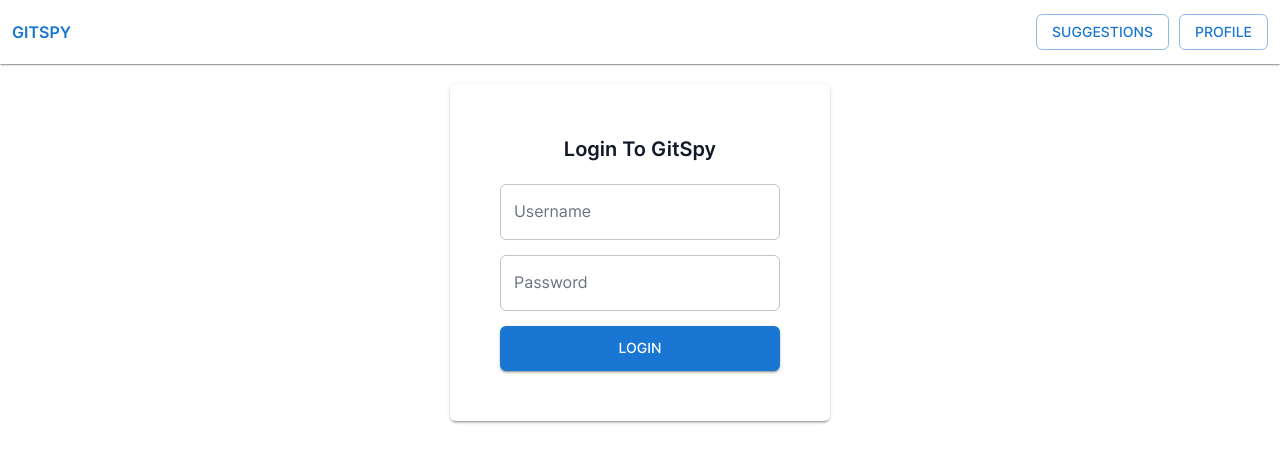
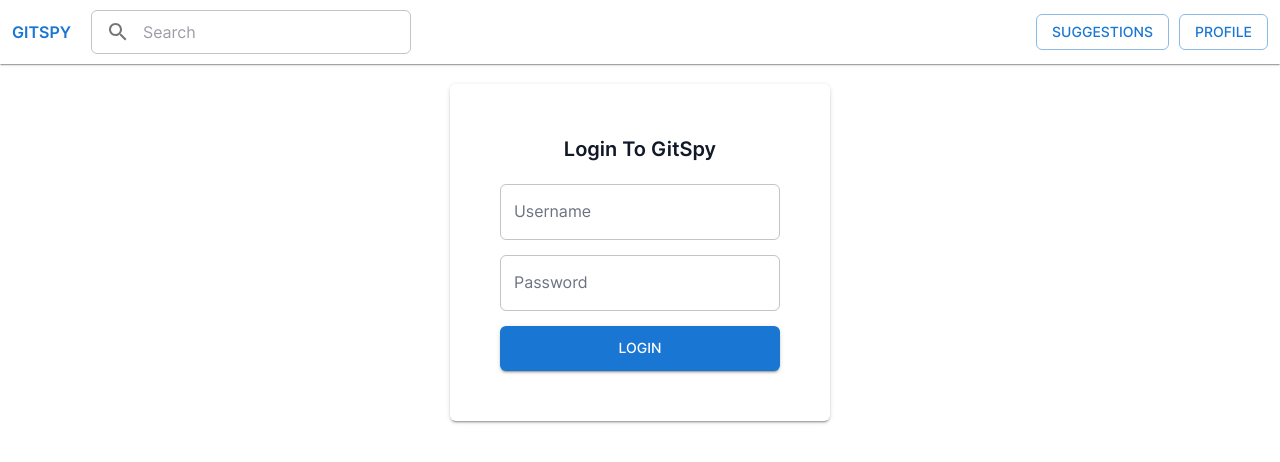
Before and after one commit to swag1223/GitSpy, a React (Vite) app: page /login in a window 1280 px wide. Shown: the top 462 px of the page. Built offline with nearby package versions, Linux system fonts and the light colour scheme; no server answers.

Commit message:
search temp

```diff
--- /dev/null
+++ b/src/components/SearchResultItem/SearchResultItem.tsx
@@ -0,0 +1,18 @@
+import { Avatar, Box, Typography } from '@mui/material';
+import { StyledSearchResultItem } from './style';
+
+const SearchResultItem = (props) => {
+  const { option } = props;
+
+  return (
+    <StyledSearchResultItem key={option.id} {...props}>
+      <Box display="flex" flexDirection="column">
+        <Typography variant="body1">{option.login}</Typography>
+        {/* <Typography variant="body2">{option.description}</Typography> */}
+      </Box>
+      <Avatar src={option.avatar_url} />
+    </StyledSearchResultItem>
+  );
+};
+
+export default SearchResultItem;
--- /dev/null
+++ b/src/components/SearchResultItem/style.ts
@@ -0,0 +1,16 @@
+import { styled, Box } from '@mui/material';
+
+const StyledSearchResultItem = styled(Box)(
+  ({
+    theme: {
+      typography: { pxToRem },
+    },
+  }) => ({
+    padding: `${pxToRem(4)} ${pxToRem(16)}`,
+    width: '100%',
+    display: 'flex',
+    justifyContent: 'space-between !important',
+  })
+);
+
+export { StyledSearchResultItem };
--- /dev/null
+++ b/src/components/Searchbar/Searchbar.tsx
@@ -0,0 +1,29 @@
+import { Autocomplete, InputAdornment } from '@mui/material';
+import SearchIcon from '@mui/icons-material/Search';
+import { StyledTextField } from './style';
+
+const SearchBar = (props) => {
+  const { ...restProps } = props;
+
+  return (
+    <Autocomplete
+      {...restProps}
+      renderInput={(params) => (
+        <StyledTextField
+          {...params}
+          placeholder="Search"
+          InputProps={{
+            ...params.InputProps,
+            startAdornment: (
+              <InputAdornment position="start">
+                <SearchIcon />
+              </InputAdornment>
+            ),
+          }}
+        />
+      )}
+    />
+  );
+};
+
+export default SearchBar;
--- /dev/null
+++ b/src/components/Searchbar/style.ts
@@ -0,0 +1,21 @@
+import { styled, TextField } from '@mui/material';
+
+const StyledTextField = styled(TextField)(
+  ({
+    theme: {
+      typography: { pxToRem },
+      spacing,
+    },
+  }) => ({
+    '& .MuiInputBase-root': {
+      marginLeft: spacing(5),
+      minWidth: pxToRem(300),
+      // width: 'auto',
+      // width: pxToRem(402),
+      // boxShadow: shadows[2],
+      padding: `${pxToRem(3)} ${pxToRem(15)}}`,
+    },
+  })
+);
+
+export { StyledTextField };
--- a/src/containers/Navbar/Navbar.tsx
+++ b/src/containers/Navbar/Navbar.tsx
@@ -1,40 +1,72 @@
 import { Link } from 'react-router-dom';
+// import { debounce } from 'lodash';
 
 import AppBar from '@mui/material/AppBar';
 import Box from '@mui/material/Box';
 import Toolbar from '@mui/material/Toolbar';
 import Typography from '@mui/material/Typography';
-import { Button, InputBase, styled } from '@mui/material';
+import {
+  Autocomplete,
+  Button,
+  InputAdornment,
+  InputBase,
+  styled,
+  TextField,
+} from '@mui/material';
+import SearchIcon from '@mui/icons-material/Search';
+import SearchBar from '@components/Searchbar/Searchbar';
+import { useEffect, useState } from 'react';
+import { useGetSearchedUsersQuery } from '@services/githubUserApiSlice';
+import SearchResultItem from '@components/SearchResultItem/SearchResultItem';
+import { StyledTextField } from '@components/Searchbar/style';
 
 const Navbar = (): JSX.Element => {
   // TODO :MOVE TO SEPARATE STYLE FILE
 
-  const Search = styled('div')(({ theme }) => ({
-    position: 'relative',
-    borderRadius: theme.shape.borderRadius,
-    marginRight: theme.spacing(2),
-    marginLeft: 0,
-    width: '100%',
-    [theme.breakpoints.up('sm')]: {
-      marginLeft: theme.spacing(3),
-      width: 'auto',
-    },
-  }));
+  // const Search = styled('div')(({ theme }) => ({
+  //   position: 'relative',
+  //   border: '1px solid blue',
+  //   borderRadius: theme.shape.borderRadius,
+  //   marginRight: theme.spacing(2),
+  //   marginLeft: 0,
+  //   width: '100%',
+  //   [theme.breakpoints.up('sm')]: {
+  //     marginLeft: theme.spacing(3),
+  //     width: 'auto',
+  //   },
+  // }));
 
-  const StyledInputBase = styled(InputBase)(({ theme }) => ({
-    color: 'inherit',
-    '& .MuiInputBase-input': {
-      padding: theme.spacing(1, 1, 1, 0),
-      // vertical padding + font size from searchIcon
-      paddingLeft: `calc(1em + ${theme.spacing(4)})`,
-      transition: theme.transitions.create('width'),
-      width: '100%',
-      [theme.breakpoints.up('md')]: {
-        width: '20ch',
-      },
-    },
-  }));
+  // const StyledInputBase = styled(InputBase)(({ theme }) => ({
+  //   color: 'blue',
+  //   '& .MuiInputBase-input': {
+  //     padding: theme.spacing(1, 1, 1, 0),
+  //     // vertical padding + font size from searchIcon
+  //     paddingLeft: `calc(1em + ${theme.spacing(4)})`,
+  //     transition: theme.transitions.create('width'),
+  //     width: '100%',
+  //     [theme.breakpoints.up('md')]: {
+  //       width: '20ch',
+  //     },
+  //   },
+  // }));
 
+  const [searchInput, setSearchInput] = useState('');
+  // const [searchUserResults, setSearchUserResults] = useState([]);
+  // const debouncedSearchQuery = useDebounce(searchInput, 500);
+
+  // Debounce search term so that it only gives us latest value ...
+  // ... if searchTerm has not been updated within last 500ms.
+  // The goal is to only have the API call fire when user stops typing ...
+  // ... so that we aren't hitting our API rapidly.
+
+  // const { data } = useGetSearchedUsersQuery(debouncedSearchQuery, {
+  //   skip: debouncedSearchQuery === '',
+  // });
+  const { data } = useGetSearchedUsersQuery(searchInput);
+
+  // if (error) return <>OOPS !!</>;
+  // if (isLoading) return <>LOading...</>;
+  // console.log(data);
   return (
     <Box sx={{ flexGrow: 1 }}>
       <AppBar position="sticky" sx={{ backgroundColor: 'white' }} elevation={1}>
@@ -42,12 +74,56 @@ const Navbar = (): JSX.Element => {
           <Typography variant="h4" noWrap color="primary">
             GITSPY
           </Typography>
-          <Search>
+          {/* <Search>
             <StyledInputBase
               placeholder="Search…"
               inputProps={{ 'aria-label': 'search' }}
             />
-          </Search>
+          </Search> */}
+
+          <Autocomplete
+            // open
+            getOptionLabel={(option) => option.login}
+            inputValue={searchInput}
+            options={data ? data.items : []}
+            noOptionsText="No User Found!!"
+            renderOption={(props, option) => (
+              <SearchResultItem {...props} option={option} />
+            )}
+            onInputChange={(e, newValue) => setSearchInput(newValue)}
+            freeSolo
+            // filterOptions={(x) => x}
+            // isOptionEqualToValue={(option, value) =>
+            //   option.login === value.login
+            // }
+
+            renderInput={(params) => (
+              <StyledTextField
+                {...params}
+                placeholder="Search"
+                InputProps={{
+                  ...params.InputProps,
+                  startAdornment: (
+                    <InputAdornment position="start">
+                      <SearchIcon />
+                    </InputAdornment>
+                  ),
+                }}
+              />
+            )}
+          />
+          {/* <SearchBar
+
+            getOptionLabel={(option) => option.login}
+            inputValue={searchInput}
+            options={data || []}
+            noOptionsText="No User Found!!"
+            renderOption={(props, option) => (
+              <SearchResultItem {...props} option={option} />
+            )}
+            onInputChange={(e, newValue) => setSearchInput(newValue)}
+            freeSolo
+          /> */}
           <Box sx={{ flexGrow: 1 }} />
           <Box sx={{ display: 'flex', gap: '10px' }}>
             <Button variant="outlined" component={Link} to="/suggestions">
--- a/src/services/githubUserApiSlice.ts
+++ b/src/services/githubUserApiSlice.ts
@@ -38,6 +38,12 @@ const githubUserApi = createApi({
       }),
     }),
 
+    getSearchedUsers: builder.query({
+      query: (username) => ({
+        url: `search/users?q=${username}`,
+      }),
+    }),
+
     // getUser: builder.query({
     //   query: (username) => ({
     //     url: `users/${username}`,
@@ -46,5 +52,6 @@ const githubUserApi = createApi({
   }),
 });
 
-export const { useAuthenticateUserByTokenQuery } = githubUserApi;
+export const { useAuthenticateUserByTokenQuery, useGetSearchedUsersQuery } =
+  githubUserApi;
 export default githubUserApi;
```
